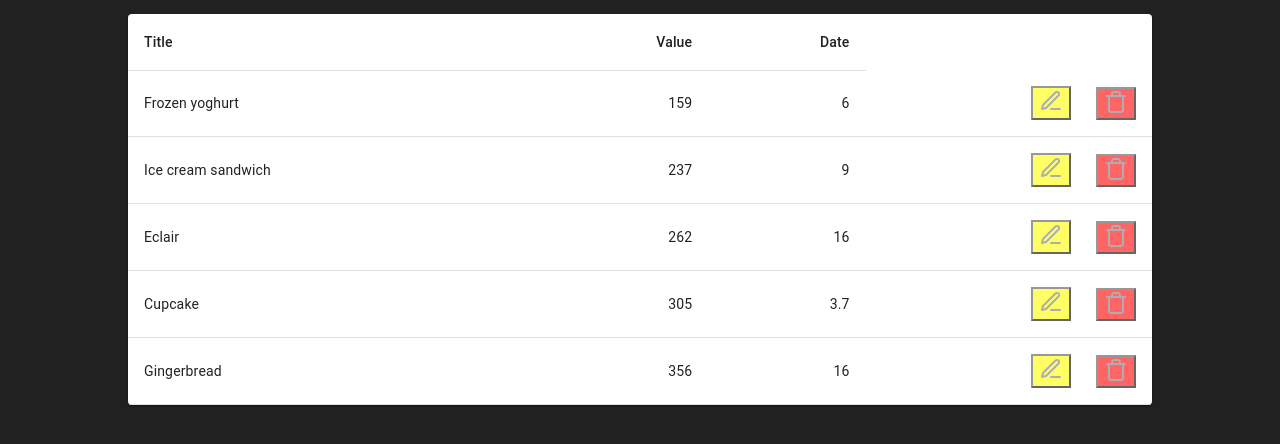
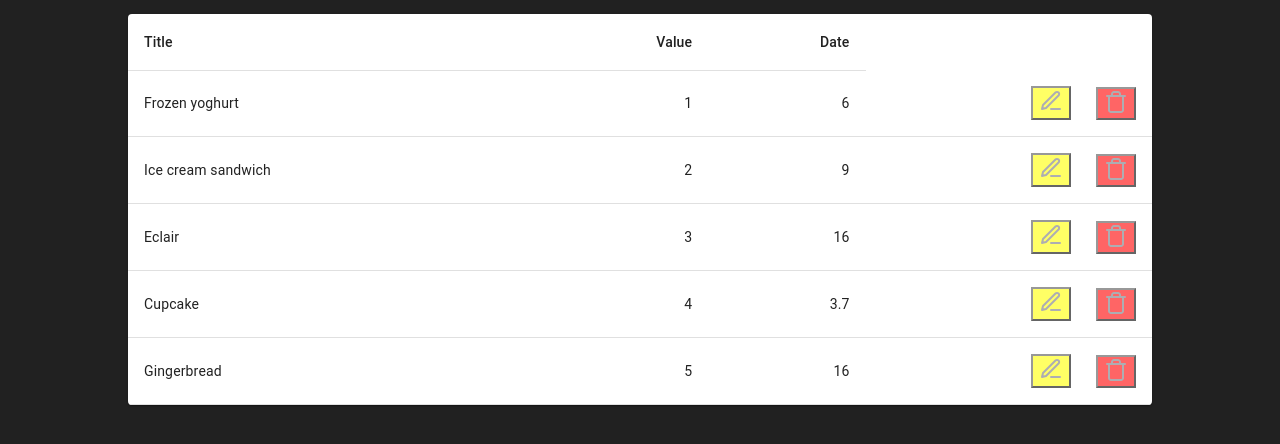
Before and after one commit to RicardinhoFilho/DevFinances-ReactApp, a React (Create React App) app: page / in a window 1280 px wide. Shown: the part 186-630 px from the top of the page. Built offline with nearby package versions, Linux system fonts and the light colour scheme.

Commit message:
Corrigindo modal error

```diff
--- a/src/Components/FirstPage/FirstPage.jsx
+++ b/src/Components/FirstPage/FirstPage.jsx
@@ -1,15 +1,22 @@
-import React from "react";
+import React,{useState, useEffect} from "react";
 import  HeaderFinance  from "./FirstPageComponents/HeaderFinance";
 import  TableFinance  from "./FirstPageComponents/TableFinance";
 import  CardFinance  from "./FirstPageComponents/CardFinance";
+import  ModalEdit  from "./FirstPageComponents/ModalEdit";
 
 const FirstPage = () => {
+
+  const [modal, setModal] = useState(false);
+
+
+
   return (
-    <>
+    <div>
       <HeaderFinance />
       <CardFinance/>
       <TableFinance />
-    </>
+      <ModalEdit option={false} id={6} />
+    </div>
   );
 };
 
--- a/src/Components/FirstPage/FirstPageComponents/ModalEdit.jsx
+++ b/src/Components/FirstPage/FirstPageComponents/ModalEdit.jsx
@@ -0,0 +1,26 @@
+import React,{useState, useEffect} from "react";
+import { Modal } from "@material-ui/core";
+
+const ModalEdit = ({option, id}) => {
+
+  const [defineModal, setDefineModal] = useState(false);
+
+  useEffect(() => {
+    if (defineModal != option) {
+      setDefineModal(option)
+    }
+  }, {});
+
+  console.log(defineModal)
+  return (
+    <Modal
+       open={defineModal}
+       onClose={!defineModal}
+
+    >
+      <p>Isto é um teste</p>
+    </Modal>
+  );
+};
+
+export default ModalEdit;
--- a/src/Components/FirstPage/FirstPageComponents/TableFinance.jsx
+++ b/src/Components/FirstPage/FirstPageComponents/TableFinance.jsx
@@ -18,15 +18,12 @@ const TableComponent = () => {
   }
 
   const rows = [
-    createData("Frozen yoghurt", 159, 6.0, 24, 4.0),
-    createData("Ice cream sandwich", 237, 9.0, 37, 4.3),
-    createData("Eclair", 262, 16.0, 24, 6.0),
-    createData("Cupcake", 305, 3.7, 67, 4.3),
-    createData("Gingerbread", 356, 16.0, 49, 3.9),
+    createData("Frozen yoghurt", 1, 6.0, 24, 4.0),
+    createData("Ice cream sandwich", 2, 9.0, 37, 4.3),
+    createData("Eclair", 3, 16.0, 24, 6.0),
+    createData("Cupcake",4, 3.7, 67, 4.3),
+    createData("Gingerbread", 5, 16.0, 49, 3.9),
   ];
-
-
-
 
   return (
     <div id="table-finance">
@@ -48,10 +45,10 @@ const TableComponent = () => {
                 <TableCell align="right">{row.calories}</TableCell>
                 <TableCell align="right">{row.fat}</TableCell>
                 <TableCell align="right">
-                  <button className="edit-button" >
+                  <button className="edit-button">
                     <img src={editImage} alt="Edit" />
                   </button>
-                  <button className="trash-button" >
+                  <button className="trash-button">
                     <img src={trashImage} alt="Edit" />
                   </button>
                 </TableCell>
```
